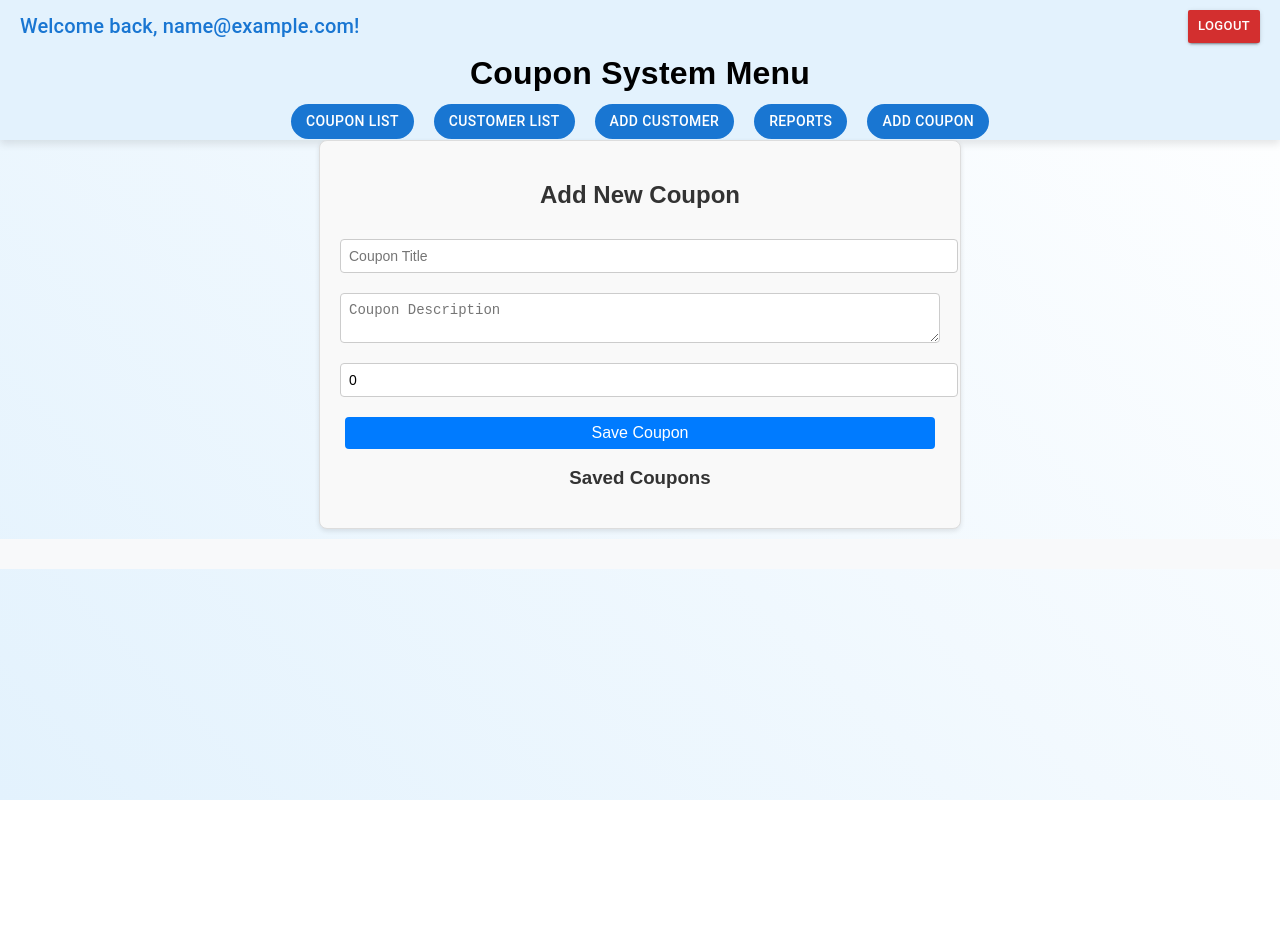
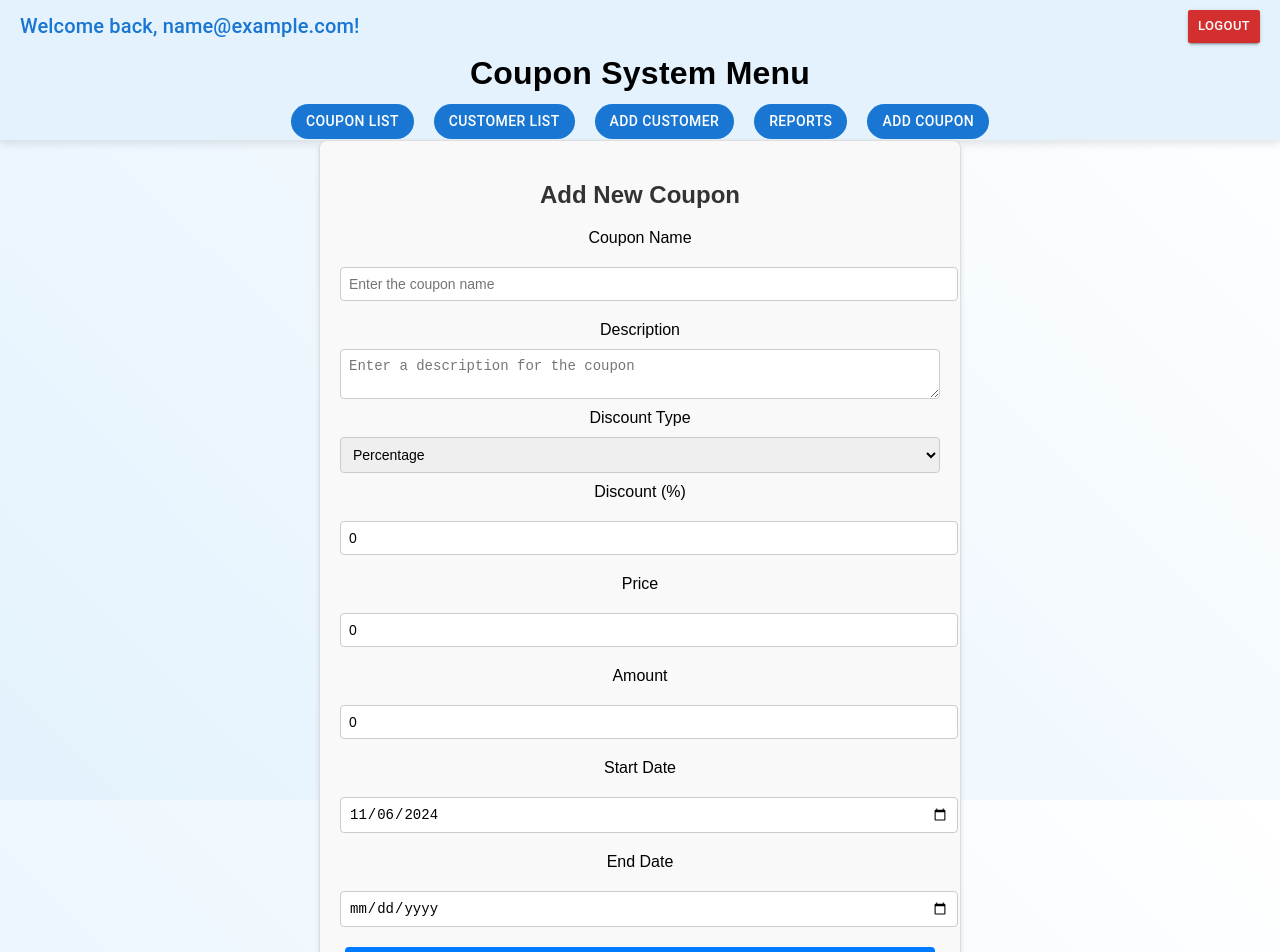
Before and after one commit to moradi12/OversightCoupons, a React (Create React App) app in the folder typescript_coupon_front/: page /admin/coupon/add in a window 1280 px wide. Shown: the top 952 px of the page. Before the commit the page ends 800 px from the top, so only its background shows below. Built offline with nearby package versions, Linux system fonts and the light colour scheme; sample sign-in values are in the browser's storage.

Commit message:
fixing menu bugs adding coupon methods fixing route

```diff
--- a/typescript_coupon_front/src/Components/Layout/Menu/Menu.tsx
+++ b/typescript_coupon_front/src/Components/Layout/Menu/Menu.tsx
@@ -49,7 +49,6 @@ export function Menu(): JSX.Element {
         Add Customer{" "}
       </Button>
       <Button component={NavLink} to="/admin/reports/" sx={buttonStyle}>
-        {" "}
         Reports
       </Button>
       <Button component={NavLink} to="/admin/coupon/add" sx={buttonStyle}>
--- a/typescript_coupon_front/src/Components/Pages/AddCoupon/AddCoupon.tsx
+++ b/typescript_coupon_front/src/Components/Pages/AddCoupon/AddCoupon.tsx
@@ -1,93 +1,91 @@
-import axios from "axios"; // Placeholder for future Axios use
+import axios from "axios";
 import { useEffect, useState } from "react";
+import { Coupon } from "../../Models/Coupon";
 import "./AddCoupon.css";
 
 const AddCoupon = () => {
-  const [newCoupon, setNewCoupon] = useState({
-    title: "",
+  const [newCoupon, setNewCoupon] = useState<Coupon>({
+    id: 0,
+    name: "",
     description: "",
+    discountType: "Percentage",
     discount: 0,
+    startDate: new Date(),
+    endDate: undefined,
+    price: 0,
+    createdByUserId: 1,
+    amount: 0,
+    isCombinable: true,
+    creationDate: new Date(),
+    image: null,
+    code: "",
+    maxUsage: 1,
+    currentUsage: 0,
+    isAvailable: true,
   });
 
-  const [savedCoupons, setSavedCoupons] = useState<
-    { title: string; description: string; discount: number }[]
-  >([]);
+  const [savedCoupons, setSavedCoupons] = useState<Coupon[]>([]);
 
-  /**
-   * Validates the input for the coupon.
-   * Ensures title, description, and discount are valid.
-   */
   const validateCoupon = (): boolean => {
-    const { title, description, discount } = newCoupon;
+    const { name, description, discount, price, discountType } = newCoupon;
 
-    if (!title.trim() || !description.trim()) {
-      alert("Both title and description are required.");
+    if (!name.trim() || !description?.trim()) {
+      alert("Name and Description are required");
       return false;
     }
 
-    if (discount <= 0 || discount > 100) {
-      alert("Discount must be between 1 and 100.");
+    if (discountType === "Percentage" && (discount! <= 0 || discount! > 100)) {
+      alert("Discount percentage must be between 1 and 100");
+      return false;
+    }
+
+    if (discountType === "Amount" && discount! <= 0) {
+      alert("Discount amount must be greater than 0");
+      return false;
+    }
+
+    if (price <= 0) {
+      alert("Price must be greater than 0");
       return false;
     }
 
     return true;
   };
 
-  /**
-   * Save a new coupon.
-   * Updates the state and localStorage and prepares for future Axios integration.
-   */
   const handleSaveCoupon = async () => {
     if (!validateCoupon()) return;
 
     try {
       const updatedCoupons = [...savedCoupons, newCoupon];
       setSavedCoupons(updatedCoupons);
-
-      // Save to localStorage
       localStorage.setItem("coupons", JSON.stringify(updatedCoupons));
-
-      // Placeholder for future Axios request
       await saveCouponToServer(newCoupon);
-
-      console.log("Coupon added:", newCoupon);
       alert("Coupon added successfully!");
-
-      // Clear the form
-      setNewCoupon({ title: "", description: "", discount: 0 });
+      setNewCoupon({
+        ...newCoupon,
+        name: "",
+        description: "",
+        discount: 0,
+        price: 0,
+      });
     } catch (error) {
       console.error("Failed to save coupon:", error);
-      alert("Failed to save coupon. Please try again.");
+      alert("Failed to save coupon. Please try again");
     }
   };
 
-  /**
-   * Placeholder function for Axios integration.
-   * Prepares for saving to a backend server in the future.
-   */
-  const saveCouponToServer = async (coupon: {
-    title: string;
-    description: string;
-    discount: number;
-  }) => {
+  const saveCouponToServer = async (coupon: Coupon) => {
     try {
-      // Simulate an Axios POST request
-      const response = await axios.post("/api/coupons", coupon);
+      const response = await axios.post("/coupons", coupon);
       console.log("Coupon saved to server:", response.data);
     } catch (error) {
       console.error("Failed to save coupon to server:", error);
-      // Optionally, handle Axios-specific errors here
     }
   };
 
-  /**
-   * Load coupons from localStorage on component mount.
-   */
   useEffect(() => {
     const storedCoupons = localStorage.getItem("coupons");
-    if (storedCoupons) {
-      setSavedCoupons(JSON.parse(storedCoupons));
-    }
+    if (storedCoupons) setSavedCoupons(JSON.parse(storedCoupons));
   }, []);
 
   return (
@@ -100,29 +98,98 @@ const AddCoupon = () => {
         }}
         className="add-coupon-form"
       >
+        <label className="input-label">Coupon Name</label>
         <input
           type="text"
-          placeholder="Coupon Title"
-          value={newCoupon.title}
-          onChange={(e) =>
-            setNewCoupon({ ...newCoupon, title: e.target.value })
-          }
+          placeholder="Enter the coupon name"
+          value={newCoupon.name}
+          onChange={(e) => setNewCoupon({ ...newCoupon, name: e.target.value })}
           className="input-field"
         />
+
+        <label className="input-label">Description</label>
         <textarea
-          placeholder="Coupon Description"
-          value={newCoupon.description}
+          placeholder="Enter a description for the coupon"
+          value={newCoupon.description || ""}
           onChange={(e) =>
             setNewCoupon({ ...newCoupon, description: e.target.value })
           }
           className="input-field"
         />
+
+        <label className="input-label">Discount Type</label>
+        <select
+          value={newCoupon.discountType}
+          onChange={(e) =>
+            setNewCoupon({
+              ...newCoupon,
+              discountType: e.target.value as "Amount" | "Percentage",
+              discount: 0,
+            })
+          }
+          className="input-field"
+        >
+          <option value="Percentage">Percentage</option>
+          <option value="Amount">Amount</option>
+        </select>
+
+        <label className="input-label">
+          {newCoupon.discountType === "Percentage"
+            ? "Discount (%)"
+            : "Discount (Amount)"}
+        </label>
         <input
           type="number"
-          placeholder="Discount %"
-          value={newCoupon.discount}
+          placeholder={
+            newCoupon.discountType === "Percentage"
+              ? "Enter the discount percentage"
+              : "Enter the discount amount"
+          }
+          value={newCoupon.discount || 0}
           onChange={(e) =>
             setNewCoupon({ ...newCoupon, discount: parseFloat(e.target.value) })
+          }
+          className="input-field"
+        />
+
+        <label className="input-label">Price</label>
+        <input
+          type="number"
+          placeholder="Enter the price"
+          value={newCoupon.price}
+          onChange={(e) =>
+            setNewCoupon({ ...newCoupon, price: parseFloat(e.target.value) })
+          }
+          className="input-field"
+        />
+
+        <label className="input-label">Amount</label>
+        <input
+          type="number"
+          placeholder="Enter the number of coupons available"
+          value={newCoupon.amount}
+          onChange={(e) =>
+            setNewCoupon({ ...newCoupon, amount: parseInt(e.target.value) })
+          }
+          className="input-field"
+        />
+
+        <label className="input-label">Start Date</label>
+        <input
+          type="date"
+          value={newCoupon.startDate.toISOString().split("T")[0]}
+          onChange={(e) =>
+            setNewCoupon({ ...newCoupon, startDate: new Date(e.target.value) })
+          }
+          className="input-field"
+        />
+        <label className="input-label">End Date</label>
+        <input
+          type="date"
+          placeholder="Enter the end date"
+          value={newCoupon.endDate?.toISOString().split("T")[0] || ""}
+          onChange={(e) =>
+            setNewCoupon({ ...newCoupon, endDate: new Date(e.target.value) })
           }
           className="input-field"
         />
@@ -130,16 +197,6 @@ const AddCoupon = () => {
           Save Coupon
         </button>
       </form>
-
-      <h3>Saved Coupons</h3>
-      <ul className="coupon-list">
-        {savedCoupons.map((coupon, index) => (
-          <li key={index} className="coupon-item">
-            <strong>{coupon.title}</strong>: {coupon.description} (
-            {coupon.discount}% off)
-          </li>
-        ))}
-      </ul>
     </div>
   );
 };
--- a/typescript_coupon_front/src/Components/Pages/Page404/Page404.tsx
+++ b/typescript_coupon_front/src/Components/Pages/Page404/Page404.tsx
@@ -7,7 +7,7 @@ export function Page404(): JSX.Element {
     <div>
       <h1>404 - Page Not Found</h1>
       <p>The page you are looking for does not exist.</p>
-      <button onClick={() => navigate('/')}>Go Back to Home</button>
+      <button onClick={() => navigate('/all')}>Go Back to Home</button>
     </div>
   );
 }
--- a/typescript_coupon_front/src/Components/Pages/Route/MainRoute/MainRoute.tsx
+++ b/typescript_coupon_front/src/Components/Pages/Route/MainRoute/MainRoute.tsx
@@ -10,7 +10,7 @@ import { Page404 } from "../../Page404/Page404";
 
 export function MainRoute(): JSX.Element {
   return (
-    <div className="MainRoute">
+    <div className="MainRoutes">
       <Routes>
         {/* Protected Routes */}
         <Route element={<ProtectedRoutes />}>
--- a/typescript_coupon_front/src/Components/Utils/CouponsCommands.js
+++ b/typescript_coupon_front/src/Components/Utils/CouponsCommands.js
@@ -12,7 +12,7 @@ export const api = axios.create({
 
 export async function createCoupon(couponData) {
   try {
-    const response = await api.post("/coupons", couponData);
+    const response = await api.post("/add/coupons", couponData);
     return response.data;
   } catch (error) {
     console.error(`Error creating coupon: ${error.response?.data || error.message}`);
@@ -28,7 +28,7 @@ export async function createCoupon(couponData) {
 
 export async function updateCoupon(couponId, couponData) {
   try {
-    const response = await api.put(`/coupons/${couponId}`, couponData);
+    const response = await api.put(`/update/coupons/${couponId}`, couponData);
     return response.data;
   } catch (error) {
     console.error(`Error updating coupon with ID ${couponId}: ${error}`);
@@ -43,7 +43,7 @@ export async function updateCoupon(couponId, couponData) {
 
 export async function deleteCoupon(couponId) {
   try {
-    const response = await api.delete(`/coupons/${couponId}`);
+    const response = await api.delete(`/coupons/delete/${couponId}`);
     return response.data || `Coupon with ID ${couponId} successfully deleted.`;
   } catch (error) {
     console.error(`Error deleting coupon with ID ${couponId}: ${error}`);
```
